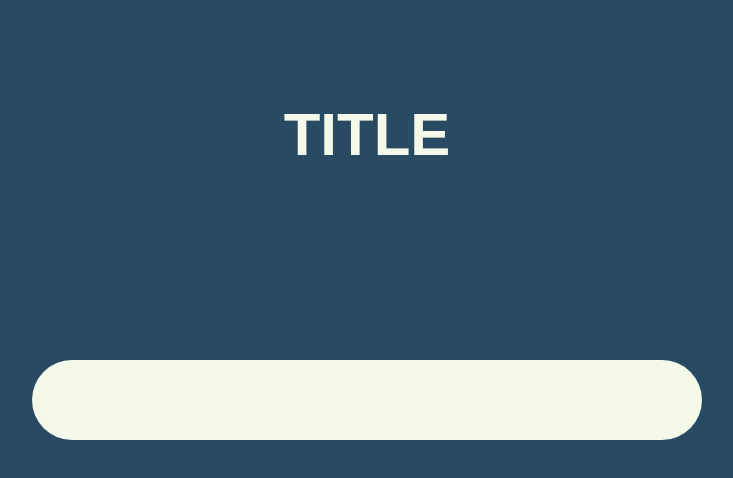
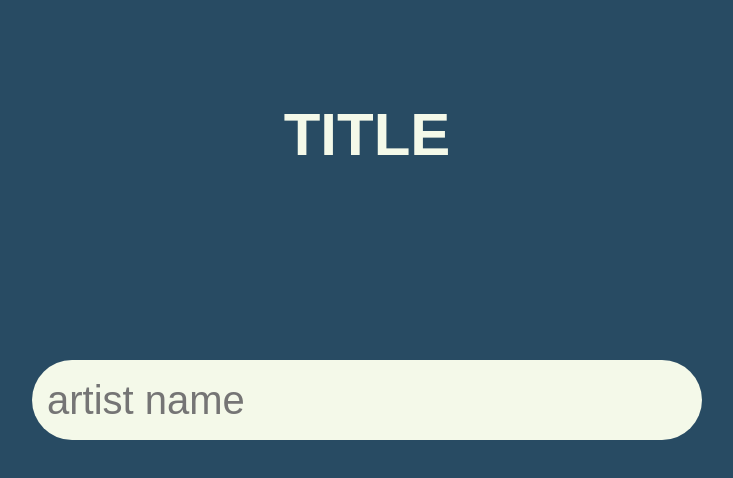
Before and after one commit to gayaplx/everynoiseremix, a React (Create React App) app: page / in a window 1280 px wide. Shown: the top 478 px of the page, without its empty margins (273-1006 px from the left). Built offline with nearby package versions, Linux system fonts and the light colour scheme; a web font is replaced by a local one.

Commit message:
added and styled a placeholder for the searchbar

```diff
--- a/src/components/searchBar/searchBar.jsx
+++ b/src/components/searchBar/searchBar.jsx
@@ -15,7 +15,7 @@ export default function SearchBar() {
     return (
 
         <form id="input_container" onSubmit={validate}>
-            <input type="text" className={isValidated ? "validated" : "pending"} id="searchBar"/>
+            <input placeholder="artist name" type="text" className={isValidated ? "validated" : "pending"} id="searchBar"/>
         </form>
 
     )
--- a/src/components/searchBar/searchBar.scss
+++ b/src/components/searchBar/searchBar.scss
@@ -30,6 +30,10 @@
 
         transition: transform 0.4s ease-in-out;
 
+        &::placeholder {
+            font-weight: 100;
+        }
+
         &.validated {
             transform: translateY(-200%);
         }
```
